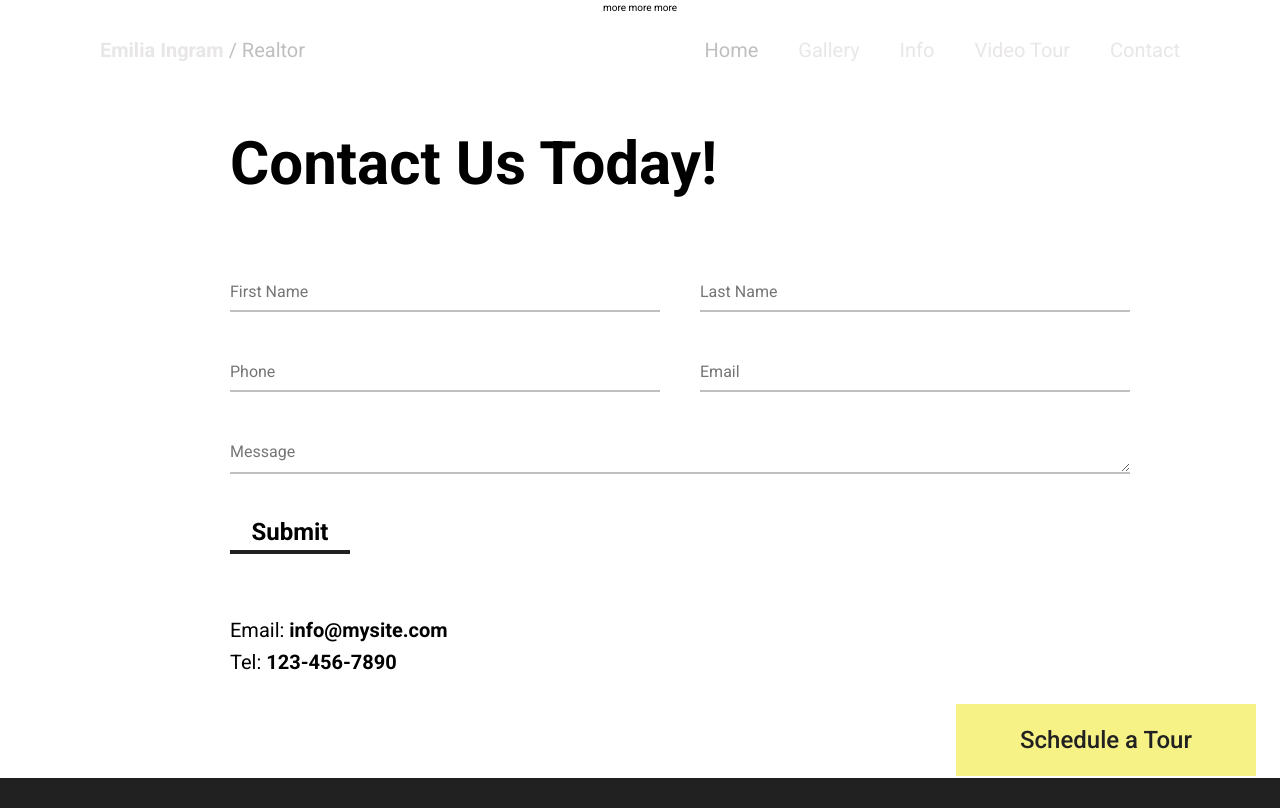
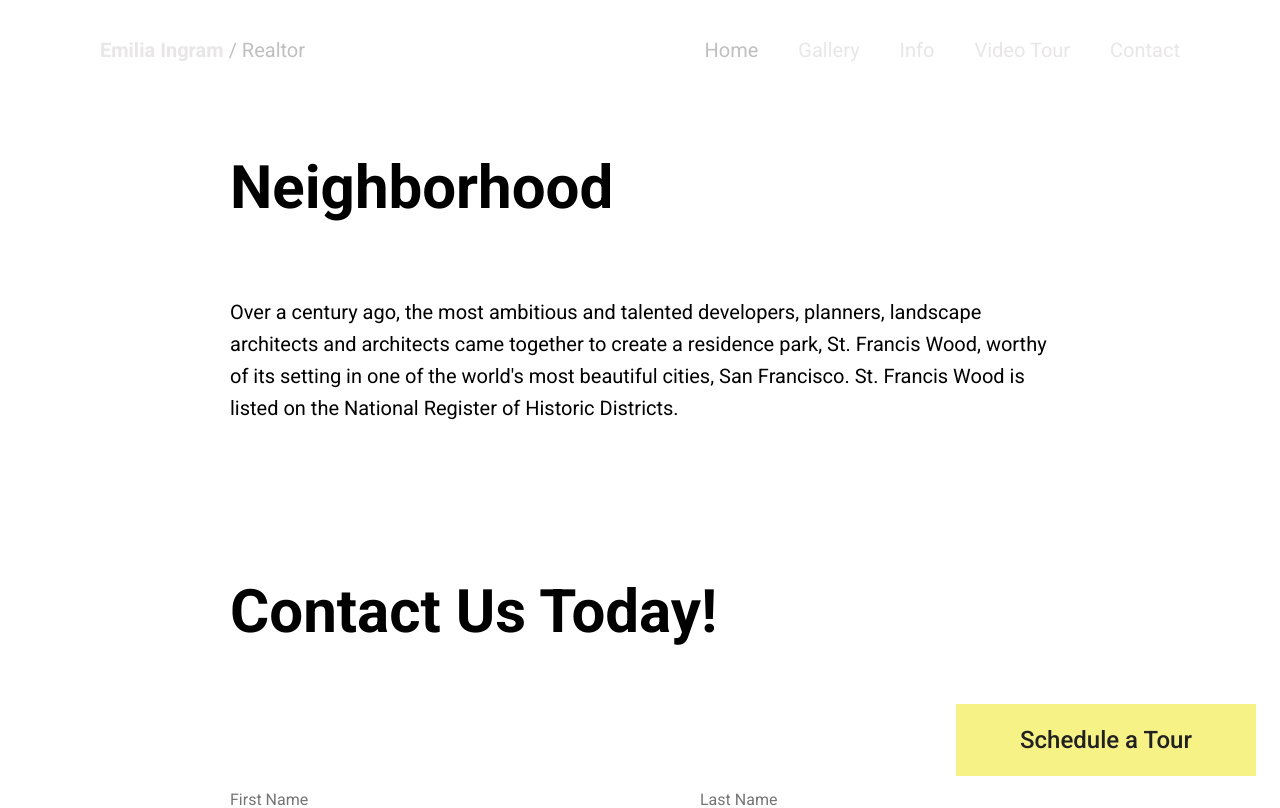
Before and after one commit to Knopkaivy/real-estate-landing, a React (Create React App) app: page /more in a window 1280 px wide. Shown: the top 808 px of the page. Built offline with nearby package versions, Linux system fonts and the light colour scheme.

Commit message:
add Neighborhood component

```diff
--- a/src/components/More.jsx
+++ b/src/components/More.jsx
@@ -1,7 +1,13 @@
 import React from 'react';
+import Neighborhood from './Neighborhood';
+import '../styles/More.css';
 
 const More = () => {
-  return <div>more more more</div>;
+  return (
+    <div className="More">
+      <Neighborhood />
+    </div>
+  );
 };
 
 export default More;
--- /dev/null
+++ b/src/components/Neighborhood.jsx
@@ -0,0 +1,21 @@
+import React from 'react';
+import '../styles/Neighborhood.css';
+
+const Neighborhood = () => {
+  return (
+    <div className="Neighborhood">
+      <div className="Neighborhood__container container">
+        <h2 className="Neighborhood__header header">Neighborhood</h2>
+        <div className="Neighborhood__description">
+          Over a century ago, the most ambitious and talented developers,
+          planners, landscape architects and architects came together to create
+          a residence park, St. Francis Wood, worthy of its setting in one of
+          the world's most beautiful cities, San Francisco. St. Francis Wood is
+          listed on the National Register of Historic Districts.
+        </div>
+      </div>
+    </div>
+  );
+};
+
+export default Neighborhood;
--- a/src/styles/App.css
+++ b/src/styles/App.css
@@ -76,4 +76,5 @@ a {
 }
 .header {
   font-size: 6rem;
+  margin-bottom: 6rem;
 }
--- /dev/null
+++ b/src/styles/More.css
@@ -0,0 +1,3 @@
+.More {
+  margin-top: 10rem;
+}
--- /dev/null
+++ b/src/styles/Neighborhood.css
@@ -0,0 +1,6 @@
+.Neighborhood {
+  font-size: 2rem;
+}
+.Neighborhood__container {
+  padding: 4rem;
+}
```
